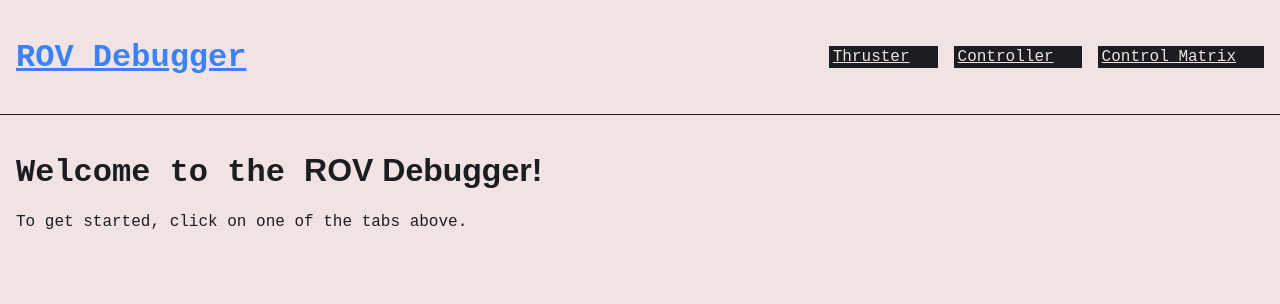
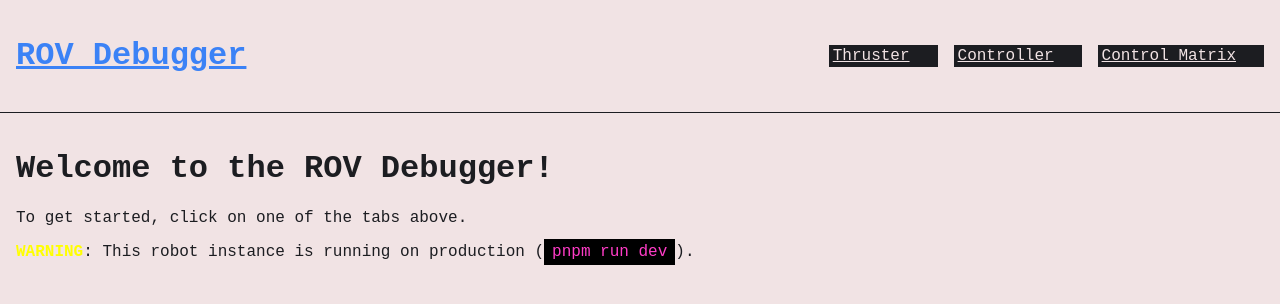
Before and after one commit to deep-sea-tactics/robot, a SvelteKit app in the folder apps/web/: page /debug in a window 1280 px wide. Shown: the top 304 px of the page. Built offline with nearby package versions, Linux system fonts and the light colour scheme; some icons are missing.

Commit message:
refactor: inline controller data straight into schema

```diff
--- a/apps/web/src/lib/components/controller/Arbitrary.svelte
+++ b/apps/web/src/lib/components/controller/Arbitrary.svelte
@@ -3,7 +3,7 @@
 </script>
 
 <script lang="ts">
-	import type { ControllerData } from 'robot/dist/controller';
+	import type { ControllerData } from 'robot/src/controller';
 	import LogitechController from './LogitechController.svelte';
 	import LogitechFlight from './LogitechFlight.svelte';
 	import Keyboard from './Keyboard.svelte';
--- a/apps/web/src/lib/components/controller/GamepadAPI.svelte
+++ b/apps/web/src/lib/components/controller/GamepadAPI.svelte
@@ -1,6 +1,6 @@
 <script lang="ts">
 	import { onMount } from 'svelte';
-	import type { ControllerData } from 'robot/dist/controller';
+	import type { ControllerData } from 'robot/src/controller';
 
 	export let gamepad: Gamepad | null = null;
 	export let output: ControllerData | null = null;
--- a/apps/web/src/lib/components/controller/Keyboard.svelte
+++ b/apps/web/src/lib/components/controller/Keyboard.svelte
@@ -1,8 +1,8 @@
 <script lang="ts">
-	import { type ControllerData, defaultControllerData } from 'robot/dist/controller';
+	import { type ControllerData, controllerDataSchema } from 'robot/src/controller';
 
 	const defaultKeyboardData: ControllerData = Object.freeze({
-		...defaultControllerData,
+		...controllerDataSchema.parse(undefined),
 		connected: true,
 		id: 'keyboard'
 	});
@@ -23,7 +23,6 @@
 		f: () => (output.rotation.pitch = 1),
 		v: () => (output.rotation.pitch = -1),
 		',': () => (output.tasks.pinkSquare = true),
-		'.': () => (output.tasks.barrelRoll = true),
 		'/': () => (output.tasks.scanning = true)
 	};
 
--- a/apps/web/src/lib/components/controller/LogitechController.svelte
+++ b/apps/web/src/lib/components/controller/LogitechController.svelte
@@ -23,7 +23,6 @@
 		},
 		tasks: {
 			pinkSquare: gamepad.buttons[0].pressed,
-			barrelRoll: gamepad.buttons[3].pressed,
 			scanning: gamepad.buttons[1].pressed
 		},
 		camera: {
--- a/apps/web/src/lib/components/controller/LogitechFlight.svelte
+++ b/apps/web/src/lib/components/controller/LogitechFlight.svelte
@@ -23,7 +23,6 @@
 		},
 		tasks: {
 			pinkSquare: gamepad.buttons[9].pressed,
-			barrelRoll: gamepad.buttons[10].pressed,
 			scanning: gamepad.buttons[11].pressed
 		},
 		camera: {
--- a/apps/web/src/routes/(robot)/+page.svelte
+++ b/apps/web/src/routes/(robot)/+page.svelte
@@ -1,5 +1,5 @@
 <script lang="ts">
-	import type { ControllerData } from 'robot/dist/controller';
+	import type { ControllerData } from 'robot/src/controller';
 	import { env } from '$env/dynamic/public';
 	import { Pane, Splitpanes } from 'svelte-splitpanes';
 	import Simulation from '../simulation/Simulation.svelte';
--- a/apps/web/src/routes/debug/+layout.svelte
+++ b/apps/web/src/routes/debug/+layout.svelte
@@ -34,6 +34,8 @@
 		--background: #f1e3e4;
 		--foreground: #1c1d21;
 		--accent: #3b82f6;
+		--secondary: #FF3CC7;
+		--tertiary: #F0F600;
 	}
 
 	:global(body) {
@@ -101,6 +103,14 @@
 			gap: 0.5rem;
 			align-items: center;
 
+			&:hover {
+				background-color: var(--tertiary);
+
+				@media (prefers-color-scheme: light) {
+					background-color: var(--secondary);
+				}
+			}
+
 			&.active {
 				background-color: var(--accent);
 			}
--- a/apps/web/src/routes/debug/+page.svelte
+++ b/apps/web/src/routes/debug/+page.svelte
@@ -1,3 +1,26 @@
+<script lang="ts">
+	import { env } from '$env/dynamic/public';
+	const isMock = env.VITE_MOCK === 'true';
+</script>
+
 <h1>Welcome to the <b>ROV Debugger!</b></h1>
 
 <p>To get started, click on one of the tabs above.</p>
+
+{#if isMock}
+	<p>This robot instance is running on mock mode (<code>pnpm run dev:mock</code>).</p>
+{:else}
+	<p><b class="warning">WARNING</b>: This robot instance is running on production (<code>pnpm run dev</code>).</p>
+{/if}
+
+<style lang="scss">
+	.warning {
+		color: yellow;
+	}
+
+	code {
+		background-color: rgb(0, 0, 0);
+		padding: 0.25rem 0.5rem;
+		color: var(--secondary);
+	}
+</style>
--- a/apps/web/src/style.scss
+++ b/apps/web/src/style.scss
@@ -7,6 +7,8 @@ h3,
 pre,
 input,
 button,
+code,
+b,
 a,
 label,
 *,
```
Also changed, not shown: apps/web/src/routes/debug/controller/+page.svelte (+4 -4 lines), 2 other files (tests, documents, lock files or other folders).
